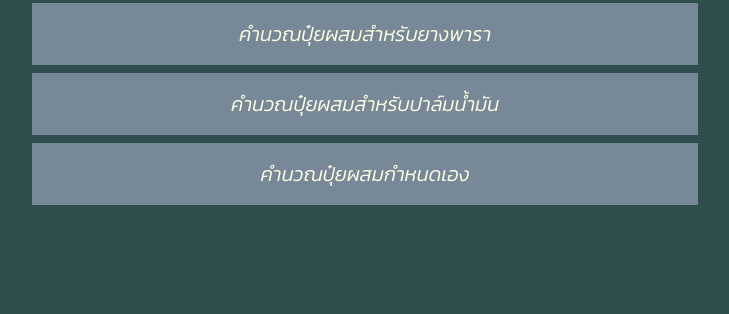
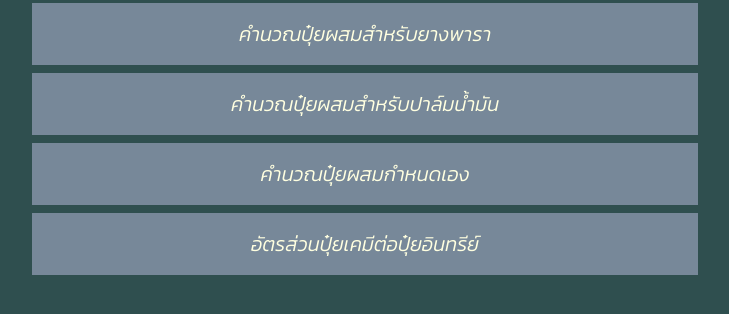
Before and after one commit to bunnybunbun37204/Change-Agriculter-life-YSC, a Django app: page / in a window 1280 px wide. Shown: the part 247-561 px from the top of the page, without its empty margins (275-1004 px from the left). Run offline with Django 3.2, Linux system fonts and the light colour scheme; some libraries are stand-ins or nearby versions.

Commit message:
Edit insert tag

```diff
--- a/templates/index.html
+++ b/templates/index.html
@@ -15,8 +15,15 @@ color: lightyellow;">Welcome to my application</div><br>
             คำนวณปุ๋ยผสมสำหรับปาล์มน้ำมัน
     </div></button>
         </form>
-<form action="/foropen3" class ="w3-animate-bottom">
+<form action="/foropen3" class ="w3-animate-left">
         <button class="botton2"><div class="welcome3">
                         คำนวณปุ๋ยผสมกำหนดเอง
+        </div></button>
+        </form>
+<form action="/forviewratio" class ="w3-animate-zoom">
+         <button class="botton2"><div class="welcome3">
+                                   อัตรส่วนปุ๋ยเคมีต่อปุ๋ยอินทรีย์
+                                </div></button>
+                        </form>
 </center>
 {% endblock %}
```
